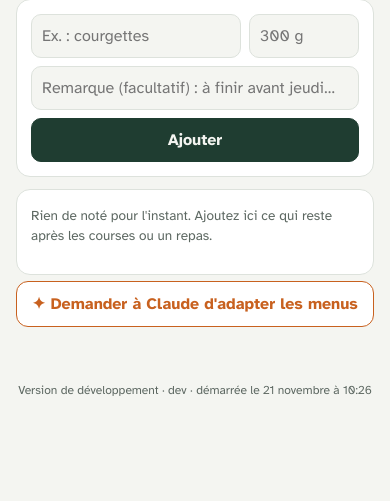
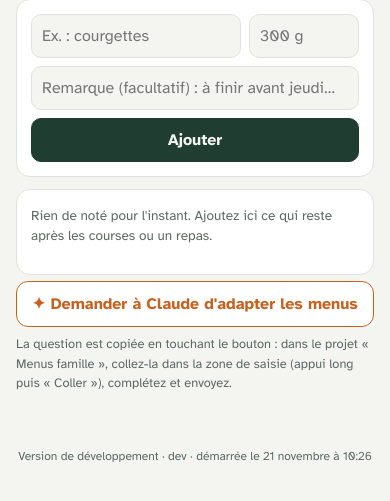
Before and after one commit to Mathiaspayet/menus-famille, a Django app: page /frigo/ in a window 390 px wide. Shown: the part 159-660 px from the top of the page. Run offline with Django 5.2, Linux system fonts and the light colour scheme; the visitor is signed in with stand-in values (Sample User, id 1); data comes from the database, SQL or seed files in the repository; data that the repository does not hold is empty; parts of the project's set-up code (start-up, migrations or seed data) failed here and were passed over; some web fonts are replaced.

Commit message:
Bouton Claude : retour à la page du projet + question copiée
Le paramètre project de claude.ai/new est ignoré sur l'appli mobile : le bouton
ouvre la page du projet et la question est copiée, avec une aide toujours
visible sous le bouton pour la coller.

Co-Authored-By: Claude Opus 5.5 <noreply@anthropic.com>
Claude-Session: https://claude.ai/code/session_01N4TftxUThrk3zzu1w4QT2k

```diff
--- a/app/menus/static/menus/app.css
+++ b/app/menus/static/menus/app.css
@@ -161,4 +161,5 @@ input[type=text],input[type=password],input[type=file],textarea{font:inherit;wid
 table.portions .tot{font-weight:700;color:var(--pine);border-left:1px solid var(--line)}
 table.portions tr.ligne-boite th,table.portions tr.ligne-boite td{color:var(--muted);font-style:italic}
 .a-peser{font-size:.88rem;background:var(--soft);border-radius:10px;padding:8px 10px;margin:4px 0 10px}
-.claude-aide{font-size:.85rem;background:var(--warnbg);color:var(--warn);border-radius:10px;padding:8px 10px;margin:-8px 0 14px}
+.claude-aide{font-size:.8rem;color:var(--muted);margin:-6px 0 14px}
+.claude-aide.copie{background:var(--warnbg);color:var(--warn);border-radius:10px;padding:8px 10px}
--- a/app/menus/static/menus/claude.js
+++ b/app/menus/static/menus/claude.js
@@ -18,6 +18,6 @@
       if (navigator.clipboard && window.isSecureContext) navigator.clipboard.writeText(texte).catch(copieSecours);
       else copieSecours();
     } catch (err) { copieSecours(); }
-    if (aide) aide.hidden = false;
+    if (aide) aide.classList.add("copie");
   });
 })();
--- a/app/menus/templates/menus/_bouton_claude.html
+++ b/app/menus/templates/menus/_bouton_claude.html
@@ -1,3 +1,3 @@
 {% comment %}Bouton vers Claude. Avec un projet configuré, claude.js copie d'abord la question.{% endcomment %}
 <a class="claude" href="{{ lien_claude.url }}" target="_blank" rel="noopener"{% if lien_claude.projet %} data-copier="{{ lien_claude.question }}"{% endif %}>✦ {{ texte }}</a>
-{% if lien_claude.projet %}<p class="claude-aide" hidden>Une conversation s'ouvre dans le projet « Menus famille », avec la question déjà écrite : complétez-la puis envoyez. Si le texte n'apparaît pas, il est aussi copié : collez-le (appui long puis « Coller »).</p>{% endif %}
+{% if lien_claude.projet %}<p class="claude-aide">La question est copiée en touchant le bouton : dans le projet « Menus famille », collez-la dans la zone de saisie (appui long puis « Coller »), complétez et envoyez.</p>{% endif %}
--- a/app/menus/tests.py
+++ b/app/menus/tests.py
@@ -105,7 +105,7 @@ class EcransTests(TestCase):
         uuid = "0193a1b2-c3d4-7e5f-8a9b-0c1d2e3f4a5b"
         with self.settings(CLAUDE_PROJECT_URL=f"https://claude.ai/project/{uuid}"):
             r = self.client.get("/jour/2026-11-16/")
-            self.assertContains(r, f'href="https://claude.ai/new?project={uuid}&amp;q=Menus%20famille')
+            self.assertContains(r, f'href="https://claude.ai/project/{uuid}"')
             self.assertContains(r, 'data-copier="Menus famille — Lundi 16 nov')
             self.assertContains(r, "menus/claude.js")
             self.assertContains(self.client.get("/frigo/"), "data-copier=")
--- a/app/menus/views.py
+++ b/app/menus/views.py
@@ -1,7 +1,6 @@
 """Écrans de l'appli. Toutes les pages demandent d'être connecté, sauf /sante/."""
 import datetime
 import json
-import re
 from urllib.parse import quote
 
 from django.conf import settings
@@ -26,17 +25,15 @@ CONSEILS = {
 def lien_claude(question):
     """Bouton « Modifier avec Claude ».
 
-    - Projet Claude configuré (CLAUDE_PROJECT_URL, adresse du projet copiée
-      depuis claude.ai) : nouvelle conversation DANS le projet, question
-      pré-remplie (paramètre « project » de claude.ai/new, non documenté).
-      En secours, claude.js copie aussi la question dans le presse-papiers.
+    - Projet Claude configuré (CLAUDE_PROJECT_URL) : le bouton ouvre la page du
+      projet ; claude.js copie la question dans le presse-papiers, à coller dans
+      la zone de saisie du projet (nouvelle conversation dans le projet).
+      Un lien de projet ne sait pas pré-remplir la question, et le paramètre
+      « project » de claude.ai/new n'est pas fiable (ignoré par l'appli mobile).
     - Sinon : nouvelle conversation simple avec la question pré-remplie.
     """
-    projet = settings.CLAUDE_PROJECT_URL
-    if projet:
-        m = re.search(r"/project/([0-9a-fA-F-]{36})", projet)
-        url = (f"https://claude.ai/new?project={m.group(1)}&q={quote(question)}" if m else projet)
-        return {"url": url, "question": question, "projet": True}
+    if settings.CLAUDE_PROJECT_URL:
+        return {"url": settings.CLAUDE_PROJECT_URL, "question": question, "projet": True}
     return {"url": "https://claude.ai/new?q=" + quote(question), "question": question, "projet": False}
 
 
```
Also changed, not shown: CLAUDE.md (+4 -4 lines), 1 other file.
